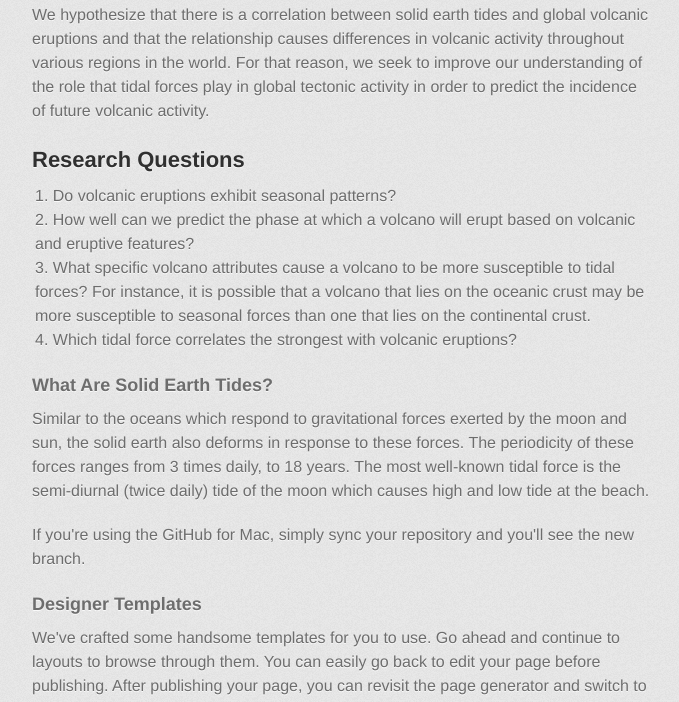
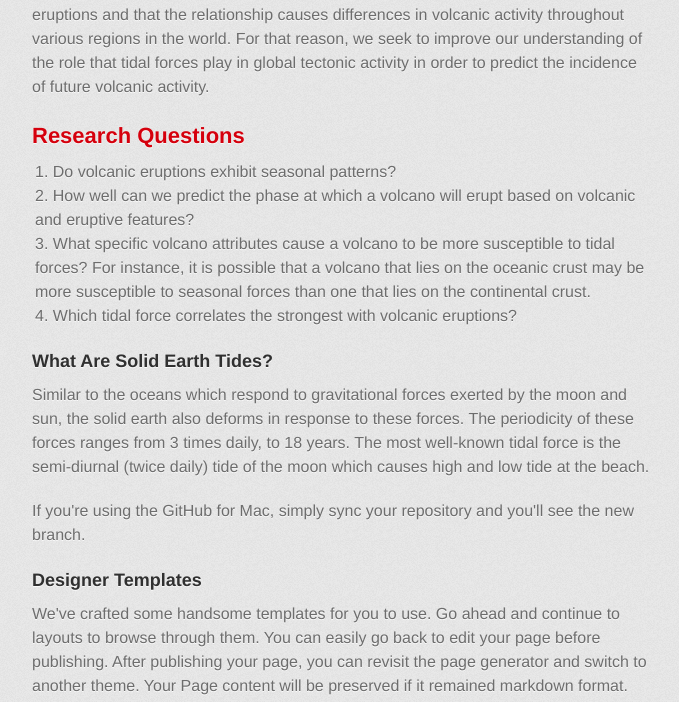
Before and after one commit to JocelynF/JocelynF.github.io, a plain HTML site: page index.html in a window 1280 px wide. Shown: the part 1340-2042 px from the top of the page, without its empty margins (298-977 px from the left). Drawn offline with Linux system fonts and the light colour scheme; a web font is replaced by a local one.

Commit message:
Update stylesheet.css
Changed Colors

```diff
--- a/stylesheets/stylesheet.css
+++ b/stylesheets/stylesheet.css
@@ -242,19 +242,19 @@ form {
 /* GENERAL ELEMENT TYPE STYLES */
 
 h1 {
-  color: #d5000d;
+  <!-- color: #d5000d; -->
   font-size: 32px;
 }
 
 h2 {
   font-size: 22px;
   font-weight: bold;
-  color: #303030;
+  color: #d5000d;
   margin-bottom: 8px;
 }
 
 h3 {
-  color: #55555;
+  color: #303030;
   font-size: 18px;
   font-weight: bold;
   margin-bottom: 8px;
```
